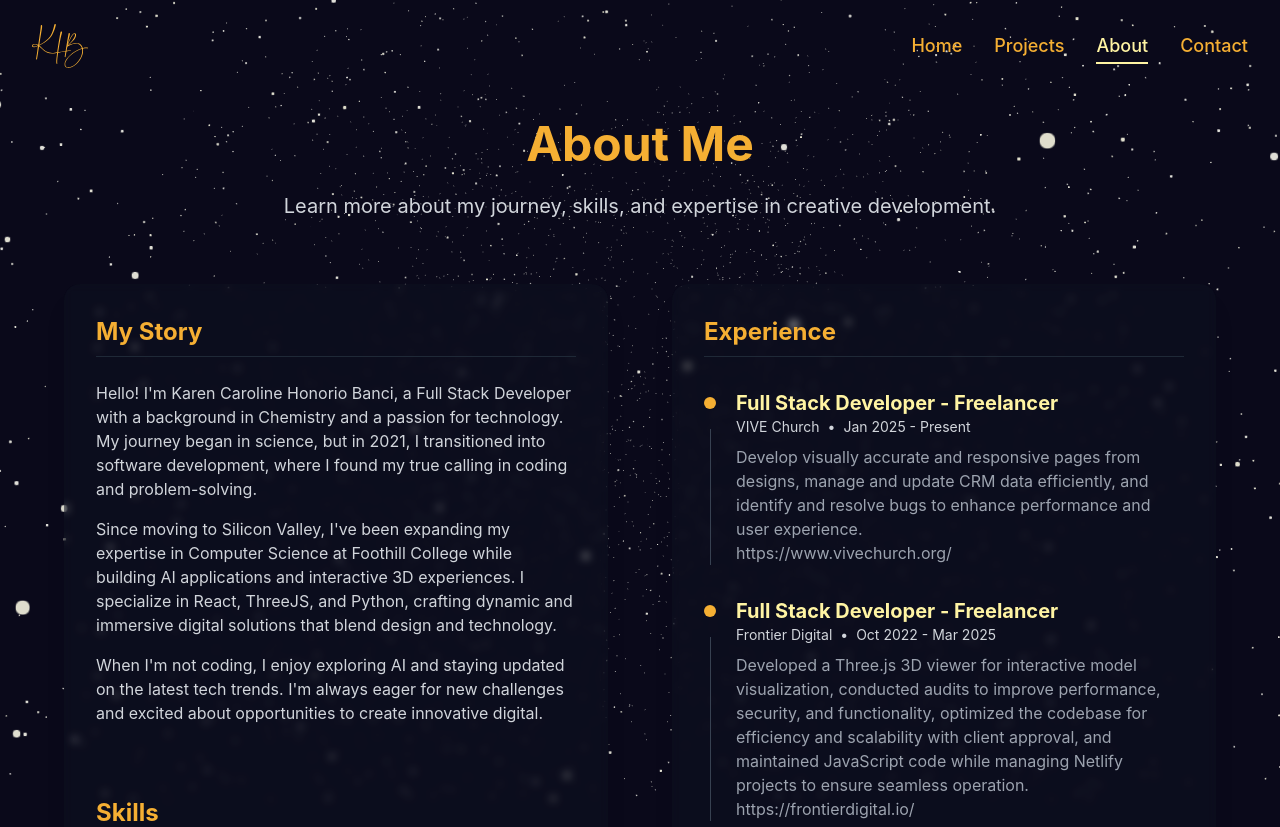
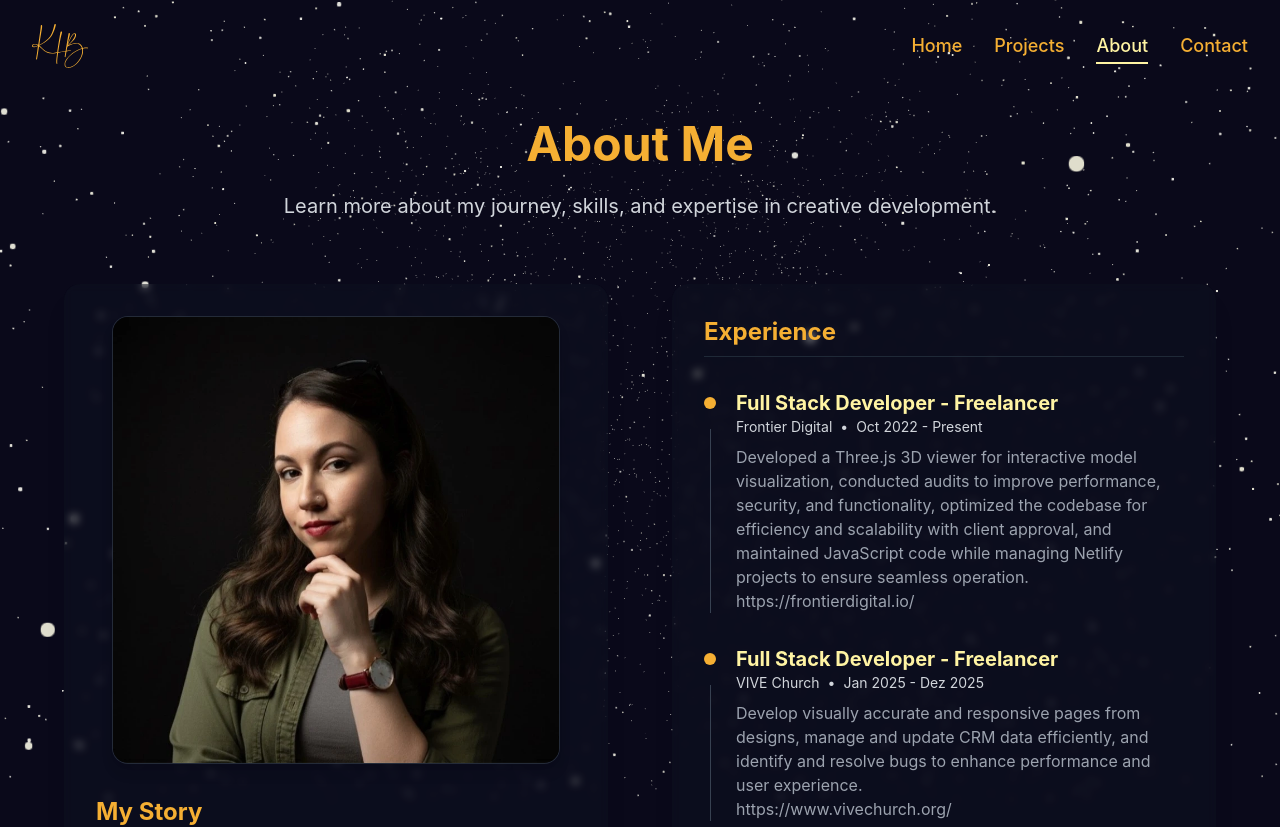
Before and after one commit to karenbanci/karen-website, a React (Create React App) app: page /#/about in a window 1280 px wide. Shown: the top 827 px of the page. Built offline with nearby package versions, Linux system fonts and the light colour scheme; no server answers.

Commit message:
feat: update About page with new experiences and add profile image

```diff
--- a/src/pages/About.tsx
+++ b/src/pages/About.tsx
@@ -36,21 +36,22 @@ const experiences = [
   {
     id: 1,
     role: "Full Stack Developer - Freelancer",
+    company: "Frontier Digital",
+    period: "Oct 2022 - Present",
+    description:
+      "Developed a Three.js 3D viewer for interactive model visualization, conducted audits to improve performance, security, and functionality, optimized the codebase for efficiency and scalability with client approval, and maintained JavaScript code while managing Netlify projects to ensure seamless operation.",
+    link: "https://frontierdigital.io/",
+  },
+  {
+    id: 2,
+    role: "Full Stack Developer - Freelancer",
     company: "VIVE Church",
-    period: "Jan 2025 - Present",
+    period: "Jan 2025 - Dez 2025",
     description:
       "Develop visually accurate and responsive pages from designs, manage and update CRM data efficiently, and identify and resolve bugs to enhance performance and user experience.",
     link: "https://www.vivechurch.org/",
   },
-  {
-    id: 2,
-    role: "Full Stack Developer - Freelancer",
-    company: "Frontier Digital",
-    period: "Oct 2022 - Mar 2025",
-    description:
-      "Developed a Three.js 3D viewer for interactive model visualization, conducted audits to improve performance, security, and functionality, optimized the codebase for efficiency and scalability with client approval, and maintained JavaScript code while managing Netlify projects to ensure seamless operation.",
-    link: "https://frontierdigital.io/",
-  },
+
   {
     id: 3,
     role: "Frontend Developer - Volunteer",
@@ -161,6 +162,19 @@ export default function About() {
               animate="visible"
               variants={staggerContainer}
             >
+              <motion.div
+                variants={fadeIn}
+                className="flex justify-center lg:justify-center mb-8"
+              >
+                <figure className="w-full max-w-md overflow-hidden rounded-2xl border border-gray-700/60 bg-black/20 shadow-lg">
+                  <img
+                    src="/images/karen-profile.webp"
+                    alt="Karen Banci profile photo"
+                    className="h-full w-full object-cover"
+                    loading="lazy"
+                  />
+                </figure>
+              </motion.div>
               <motion.h2
                 className="text-2xl font-bold mb-6 pb-2 border-b border-gray-800 text-primary-500"
                 variants={fadeIn}
@@ -169,12 +183,13 @@ export default function About() {
               </motion.h2>
 
               <motion.div variants={fadeIn} className="space-y-4 text-gray-300">
+                <p>Hello!</p>
                 <p>
-                  Hello! I'm Karen Caroline Honorio Banci, a Full Stack
-                  Developer with a background in Chemistry and a passion for
-                  technology. My journey began in science, but in 2021, I
-                  transitioned into software development, where I found my true
-                  calling in coding and problem-solving.
+                  I'm Karen Banci, a Full Stack Developer with a background in
+                  Chemistry and a passion for technology. My journey began in
+                  science, but in 2021, I transitioned into software
+                  development, where I found my true calling in coding and
+                  problem-solving.
                 </p>
                 <p>
                   Since moving to Silicon Valley, I've been expanding my
```
Also changed, not shown: public/images/karen-profile.webp (added).
